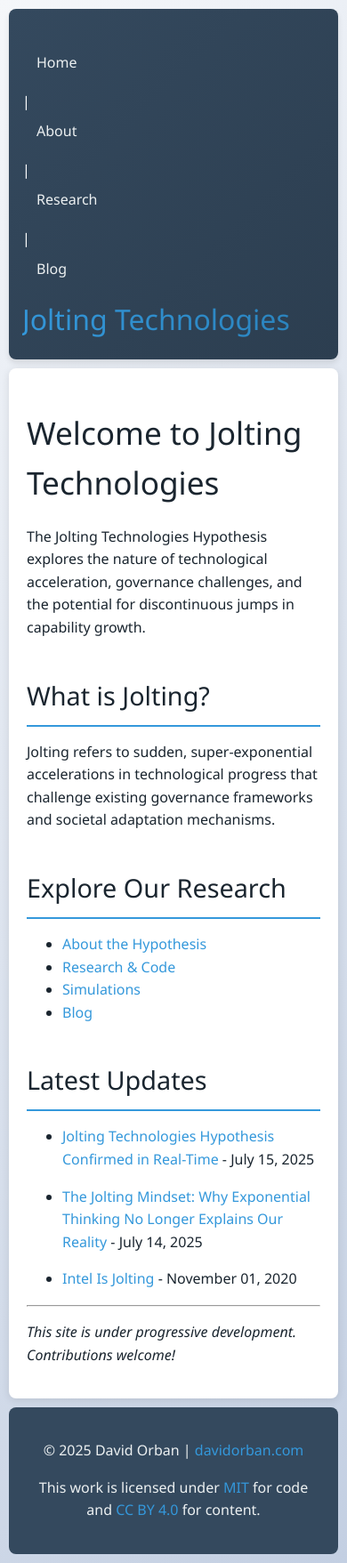
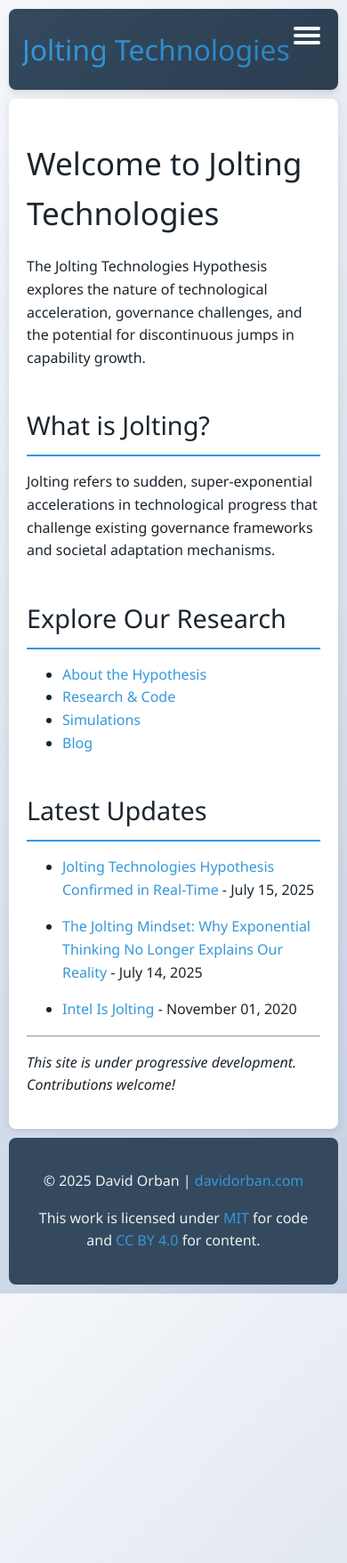
Before and after one commit to davidorban/jolting, a Jekyll site: the page built from docs/index.md, in a window 390 px wide. Shown: the whole page at 89% size. Built offline with Jekyll 4.4.1, drawn with Linux system fonts in a browser that asks for light colours; after the commit the page ends 1454 px from its top, so only the background shows below that.

Commit message:
Add responsive hamburger menu for mobile navigation

```diff
--- a/docs/_includes/header.html
+++ b/docs/_includes/header.html
@@ -1,4 +1,10 @@
 <header>
+  <input type="checkbox" id="nav-toggle" class="nav-toggle">
+  <label for="nav-toggle" class="nav-toggle-label">
+    <span></span>
+    <span></span>
+    <span></span>
+  </label>
   <nav>
     <a href="{{ '/' | relative_url }}">Home</a> |
     <a href="{{ '/about' | relative_url }}">About</a> |
--- a/docs/assets/css/style.css
+++ b/docs/assets/css/style.css
@@ -27,8 +27,47 @@
   background-clip: text;
 }
 
+.nav-toggle {
+  display: none;
+}
+
+.nav-toggle-label {
+  display: none;
+  position: absolute;
+  top: 20px;
+  right: 20px;
+  width: 30px;
+  height: 30px;
+  cursor: pointer;
+  z-index: 10;
+}
+
+.nav-toggle-label span {
+  display: block;
+  width: 100%;
+  height: 4px;
+  background: white;
+  margin-bottom: 4px;
+  border-radius: 2px;
+  transition: 0.3s;
+}
+
+.nav-toggle:checked ~ .nav-toggle-label span:nth-child(1) {
+  transform: rotate(-45deg) translate(-5px, 5px);
+}
+
+.nav-toggle:checked ~ .nav-toggle-label span:nth-child(2) {
+  opacity: 0;
+}
+
+.nav-toggle:checked ~ .nav-toggle-label span:nth-child(3) {
+  transform: rotate(45deg) translate(-5px, -5px);
+}
+
 nav {
   margin-top: 20px;
+  display: flex;
+  align-items: center;
 }
 
 nav a {
@@ -134,19 +173,46 @@
 
   header {
     padding: 20px 15px;
+    position: relative;
   }
 
   header h1 {
     font-size: 2em;
   }
 
-  main {
-    padding: 20px;
+  .nav-toggle-label {
+    display: block;
+  }
+
+  nav {
+    position: absolute;
+    top: 100%;
+    left: 0;
+    width: 100%;
+    background: linear-gradient(135deg, #34495e 0%, #2c3e50 100%);
+    flex-direction: column;
+    padding: 20px 15px;
+    box-shadow: 0 4px 6px rgba(0,0,0,0.1);
+    transform: translateY(-100%);
+    opacity: 0;
+    visibility: hidden;
+    transition: all 0.3s ease;
+  }
+
+  .nav-toggle:checked ~ nav {
+    transform: translateY(0);
+    opacity: 1;
+    visibility: visible;
   }
 
   nav a {
     display: block;
     margin-bottom: 10px;
     margin-right: 0;
+    text-align: center;
+  }
+
+  main {
+    padding: 20px;
   }
 }
```
